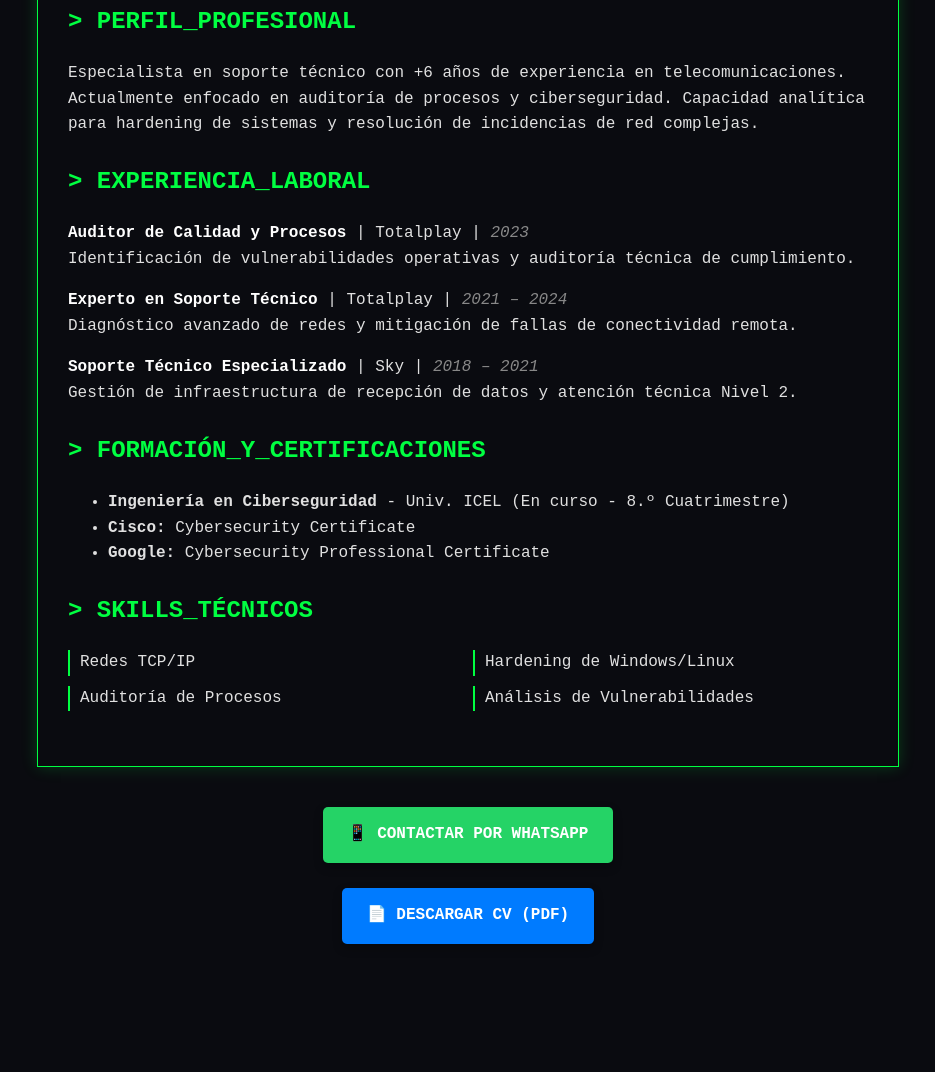
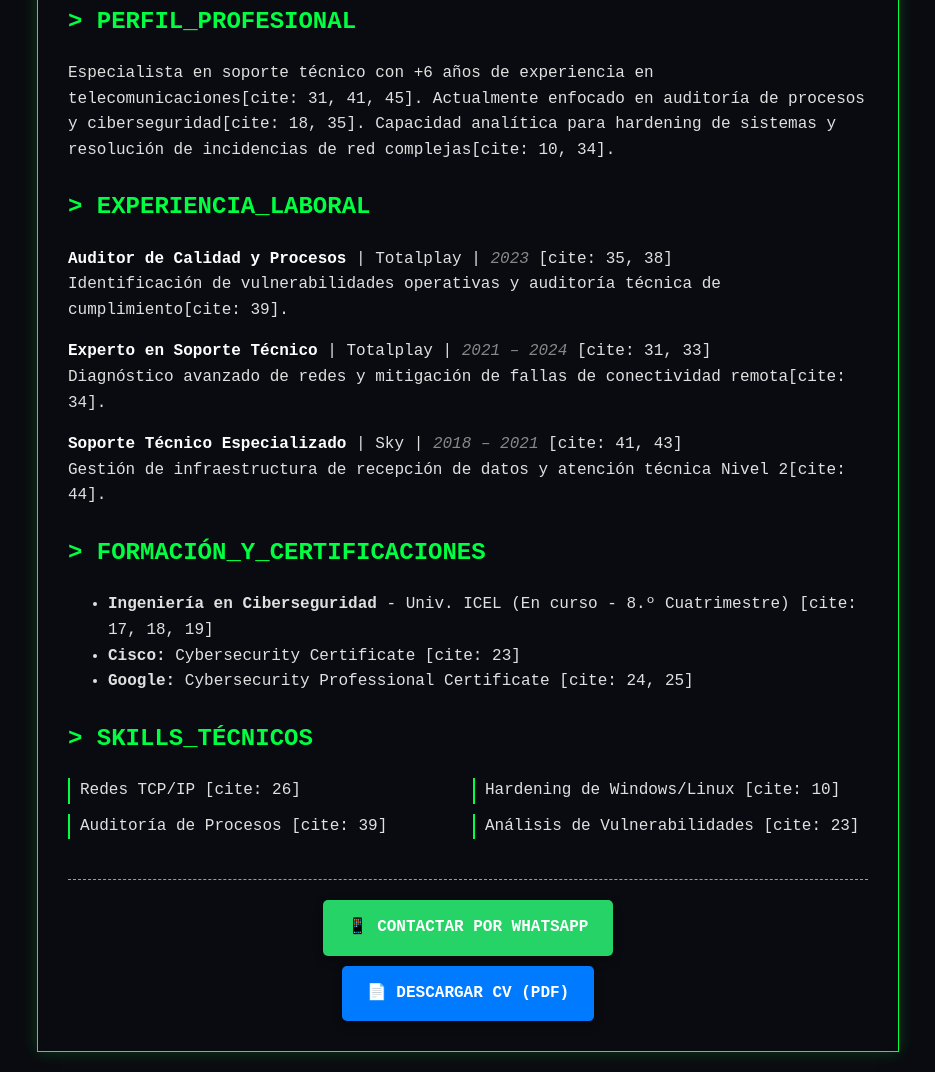
Before and after one commit to anmxn/anmxn.github.io, a plain HTML site: page index.html in a window 1280 px wide. Shown: the part 259-1331 px from the top of the page, without its empty margins (172-1107 px from the left). Before the commit the page ends 1248 px from the top, so only its background shows below. Drawn offline with Linux system fonts and the light colour scheme.

Commit message:
index.html

```diff
--- a/index.html
+++ b/index.html
@@ -8,7 +8,7 @@
         :root {
             --bg: #0a0b10;
             --text: #e0e0e0;
-            --accent: #00ff41; /* Verde Matrix/Hacker */
+            --accent: #00ff41;
             --secondary: #007bff;
         }
         body {
@@ -36,6 +36,7 @@
         .skill-item { border-left: 2px solid var(--accent); padding-left: 10px; }
         a { color: var(--accent); text-decoration: none; }
         a:hover { text-decoration: underline; }
+        .btn-container { text-align: center; margin-top: 40px; padding-top: 20px; border-top: 1px dashed var(--accent); }
     </style>
 </head>
 <body>
@@ -50,48 +51,48 @@
 
         <div class="section">
             <h2>> PERFIL_PROFESIONAL</h2>
-            <p>Especialista en soporte técnico con +6 años de experiencia en telecomunicaciones. Actualmente enfocado en auditoría de procesos y ciberseguridad. Capacidad analítica para hardening de sistemas y resolución de incidencias de red complejas.</p>
+            <p>Especialista en soporte técnico con +6 años de experiencia en telecomunicaciones[cite: 31, 41, 45]. Actualmente enfocado en auditoría de procesos y ciberseguridad[cite: 18, 35]. Capacidad analítica para hardening de sistemas y resolución de incidencias de red complejas[cite: 10, 34].</p>
         </div>
 
         <div class="section">
             <h2>> EXPERIENCIA_LABORAL</h2>
-            <p><span class="job-title">Auditor de Calidad y Procesos</span> | Totalplay | <span class="date">2023</span><br>
-            Identificación de vulnerabilidades operativas y auditoría técnica de cumplimiento.</p>
+            <p><span class="job-title">Auditor de Calidad y Procesos</span> | Totalplay | <span class="date">2023</span> [cite: 35, 38]<br>
+            Identificación de vulnerabilidades operativas y auditoría técnica de cumplimiento[cite: 39].</p>
 
-            <p><span class="job-title">Experto en Soporte Técnico</span> | Totalplay | <span class="date">2021 – 2024</span><br>
-            Diagnóstico avanzado de redes y mitigación de fallas de conectividad remota.</p>
+            <p><span class="job-title">Experto en Soporte Técnico</span> | Totalplay | <span class="date">2021 – 2024</span> [cite: 31, 33]<br>
+            Diagnóstico avanzado de redes y mitigación de fallas de conectividad remota[cite: 34].</p>
 
-            <p><span class="job-title">Soporte Técnico Especializado</span> | Sky | <span class="date">2018 – 2021</span><br>
-            Gestión de infraestructura de recepción de datos y atención técnica Nivel 2.</p>
+            <p><span class="job-title">Soporte Técnico Especializado</span> | Sky | <span class="date">2018 – 2021</span> [cite: 41, 43]<br>
+            Gestión de infraestructura de recepción de datos y atención técnica Nivel 2[cite: 44].</p>
         </div>
 
         <div class="section">
             <h2>> FORMACIÓN_Y_CERTIFICACIONES</h2>
             <ul>
-                <li><strong>Ingeniería en Ciberseguridad</strong> - Univ. ICEL (En curso - 8.º Cuatrimestre)</li>
-                <li><strong>Cisco:</strong> Cybersecurity Certificate</li>
-                <li><strong>Google:</strong> Cybersecurity Professional Certificate</li>
+                <li><strong>Ingeniería en Ciberseguridad</strong> - Univ. ICEL (En curso - 8.º Cuatrimestre) [cite: 17, 18, 19]</li>
+                <li><strong>Cisco:</strong> Cybersecurity Certificate [cite: 23]</li>
+                <li><strong>Google:</strong> Cybersecurity Professional Certificate [cite: 24, 25]</li>
             </ul>
         </div>
 
         <div class="section">
             <h2>> SKILLS_TÉCNICOS</h2>
             <div class="skills-grid">
-                <div class="skill-item">Redes TCP/IP</div>
-                <div class="skill-item">Hardening de Windows/Linux</div>
-                <div class="skill-item">Auditoría de Procesos</div>
-                <div class="skill-item">Análisis de Vulnerabilidades</div>
+                <div class="skill-item">Redes TCP/IP [cite: 26]</div>
+                <div class="skill-item">Hardening de Windows/Linux [cite: 10]</div>
+                <div class="skill-item">Auditoría de Procesos [cite: 39]</div>
+                <div class="skill-item">Análisis de Vulnerabilidades [cite: 23]</div>
             </div>
         </div>
-    </div>
-    <div class="section" style="text-align: center; margin-top: 40px;">
-            <a href="https://wa.me/5530808344" target="_blank" style="background-color: #25d366; color: white; padding: 15px 25px; border-radius: 5px; font-weight: bold; display: inline-block; text-decoration: none; box-shadow: 0 4px 10px rgba(0,0,0,0.3);">
+
+        <div class="btn-container">
+            <a href="https://wa.me/5530808344" target="_blank" style="background-color: #25d366; color: white; padding: 15px 25px; border-radius: 5px; font-weight: bold; display: inline-block; text-decoration: none; box-shadow: 0 4px 10px rgba(0,0,0,0.3); margin-bottom: 10px;">
                 📱 CONTACTAR POR WHATSAPP
             </a>
-            <br><br>
+            <br>
             <a href="CV_Alan_Durand.pdf" download style="background-color: #007bff; color: white; padding: 15px 25px; border-radius: 5px; font-weight: bold; display: inline-block; text-decoration: none; box-shadow: 0 4px 10px rgba(0,0,0,0.3);">
                 📄 DESCARGAR CV (PDF)
             </a>
         </div>
-</body>
+    </div> </body>
 </html>
```
